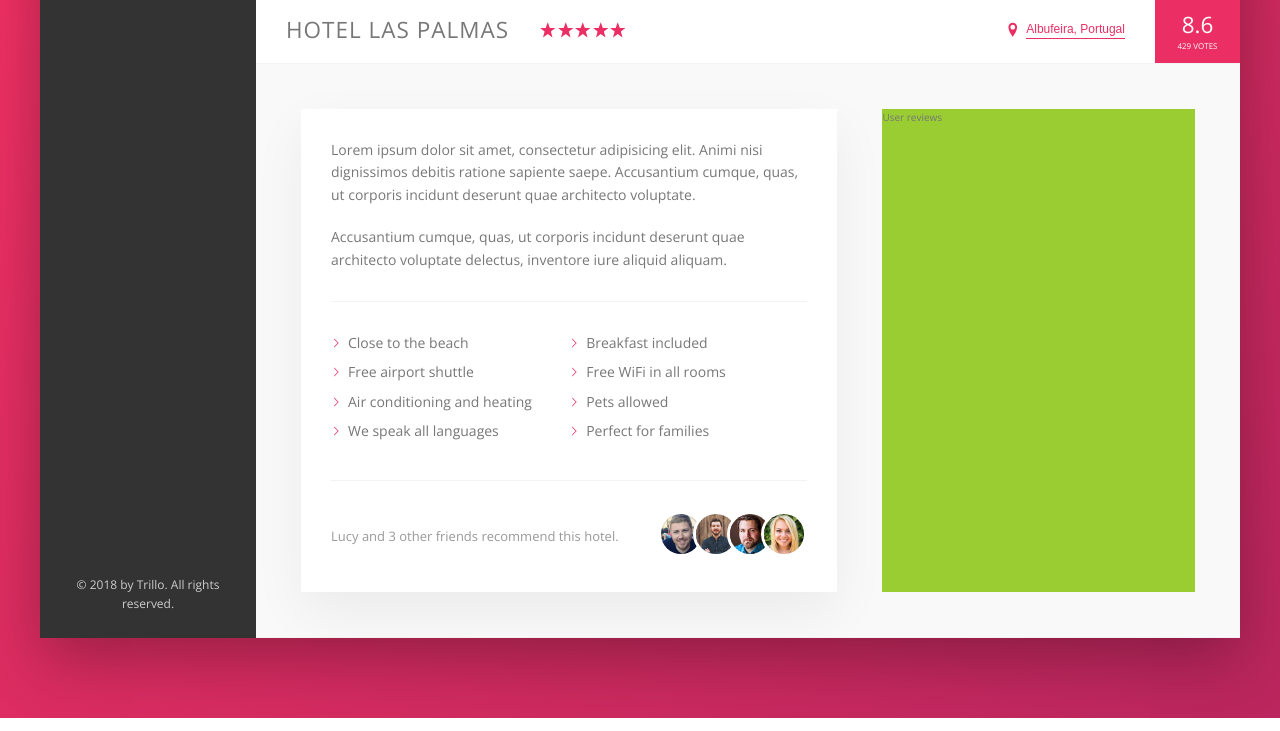
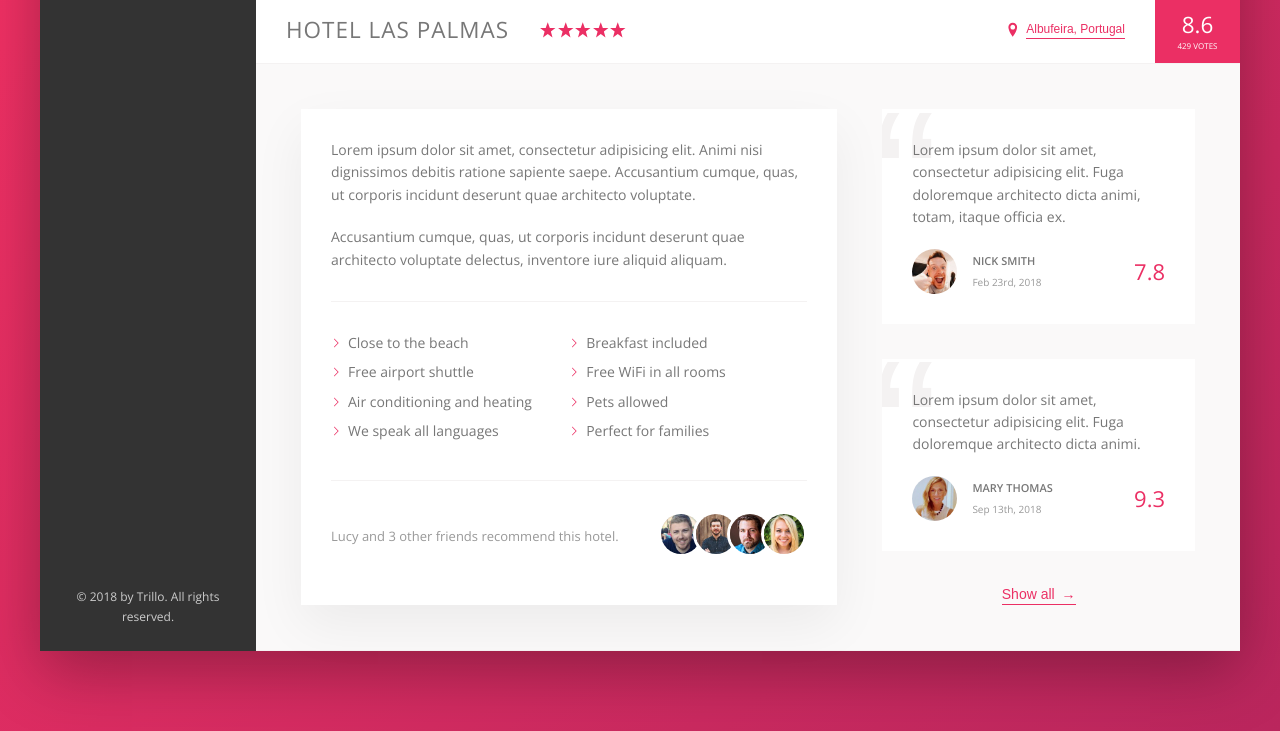
Before and after one commit to pavlov99/udemy-advanced-css-and-sass, a website: page trillo/index.html in a window 1280 px wide. Shown: the part 538-1269 px from the top of the page. Drawn offline with nearby package versions, Linux system fonts and the light colour scheme.

Commit message:
ADD: reveiw section.

```diff
--- a/trillo/index.html
+++ b/trillo/index.html
@@ -160,8 +160,38 @@
                                 </div>
                             </div>
                         </div>
-                        <div class="user-reviews">
-                            User reviews
+                        <figure class="user-reviews">
+                            <!-- Good for text/descriptions of images, including the review -->
+                            <figure class="review">
+                                <!-- Review is a 'quote' of the user -->
+                                <blockquote class="review__text">
+                                    Lorem ipsum dolor sit amet, consectetur adipisicing elit. Fuga doloremque architecto dicta animi, totam, itaque officia ex.
+                                </blockquote>
+                                <figcaption class="review__user">
+                                    <img src="img/user-1.jpg" alt="User 1" class="review__photo">
+                                    <div class="review__user-box">
+                                        <p class="review__user-name">Nick Smith</p>
+                                        <p class="review__user-date">Feb 23rd, 2018</p>
+                                    </div>
+                                    <div class="review__rating">7.8</div>
+                                </figcaption>
+                            </figure>
+                            <figure class="review">
+                                <!-- Review is a 'quote' of the user -->
+                                <blockquote class="review__text">
+                                        Lorem ipsum dolor sit amet, consectetur adipisicing elit. Fuga doloremque architecto dicta animi.
+                                </blockquote>
+                                <figcaption class="review__user">
+                                    <img src="img/user-2.jpg" alt="User 2" class="review__photo">
+                                    <div class="review__user-box">
+                                        <p class="review__user-name">Mary Thomas</p>
+                                        <p class="review__user-date">Sep 13th, 2018</p>
+                                    </div>
+                                    <div class="review__rating">9.3</div>
+                                </figcaption>
+                            </figure>
+
+                            <button class="btn-inline">Show all <span>&rarr;</span></button>
                         </div>
                     </div>
                 </main>
--- a/trillo/sass/_components.scss
+++ b/trillo/sass/_components.scss
@@ -277,8 +277,17 @@
     cursor: pointer;
     transition: all .2s;
 
+    & span {
+        margin-left: 3px;
+    }
+
     &:hover {
         color: var(--color-grey-dark-1);
+
+        span {
+            margin-left: 8px;
+            transition: margin-left .2s;
+        }
     }
 
     &:focus {
@@ -379,3 +388,66 @@
         }
     }
 }
+
+///////////////////////////////////////////////////////////
+// REVIEWS
+.review {
+    background-color: #fff;
+    box-shadow: var(--shaddow-light);
+    padding: 3rem;
+    margin-bottom: 3.5rem;
+    position: relative;
+    overflow: hidden; // do not overflow review quotes mark
+
+    &__text {
+        margin-bottom: 2rem;
+        z-index: 10; // only works with position, set to relative. should be > quotes
+        position: relative;
+    }
+
+    &__user {
+        display: flex;
+        align-items: center;
+    }
+
+    &__photo {
+        height: 4.5rem;
+        width: 4.5rem;
+        border-radius: 50%;
+        margin-right: 1.5rem;
+    }
+
+    &__user-box {
+        margin-right: auto;
+    }
+
+    &__user-name {
+        text-transform: uppercase;
+        font-size: 1.1rem;
+        font-weight: 600;
+        margin-bottom: .4rem;
+    }
+
+    &__user-date {
+        font-size: 1rem;
+        color: var(--color-grey-dark-3);
+    }
+
+    &__rating {
+        color: var(--color-primary);
+        font-size: 2.2rem;
+        font-weight: 300;
+    }
+
+    &::before {
+        content: "\201C";  // https://css-tricks.com/snippets/html/glyphs/
+        position: absolute;
+        top: -2.75rem;
+        left: -1rem;
+        line-height: 1;
+        font-size: 20rem;
+        color: var(--color-grey-light-2);
+        font-family: sans-serif;  // back to default font
+        z-index: 1
+    }
+}
--- a/trillo/sass/_layout.scss
+++ b/trillo/sass/_layout.scss
@@ -38,6 +38,7 @@
 }
 
 .detail {
+    font-size: 1.4rem;
     display: flex;
     padding: 4.5rem;
     background-color: var(--color-grey-light-1);
@@ -45,7 +46,6 @@
 }
 
 .description {
-    font-size: 1.4rem;
     background-color: #fff;
     box-shadow: var(--shadow-light);
     padding: 3rem;
@@ -55,5 +55,10 @@
 
 .user-reviews {
     flex: 1; // occupy the rest of the space in two columns layout.
-    background-color: yellowgreen;
+
+    // center text
+    // text-align: center; does not work as review text would be also centered.
+    display: flex;
+    flex-direction: column;
+    align-items: center;
 }
```
Also changed, not shown: trillo/css/style.css.
